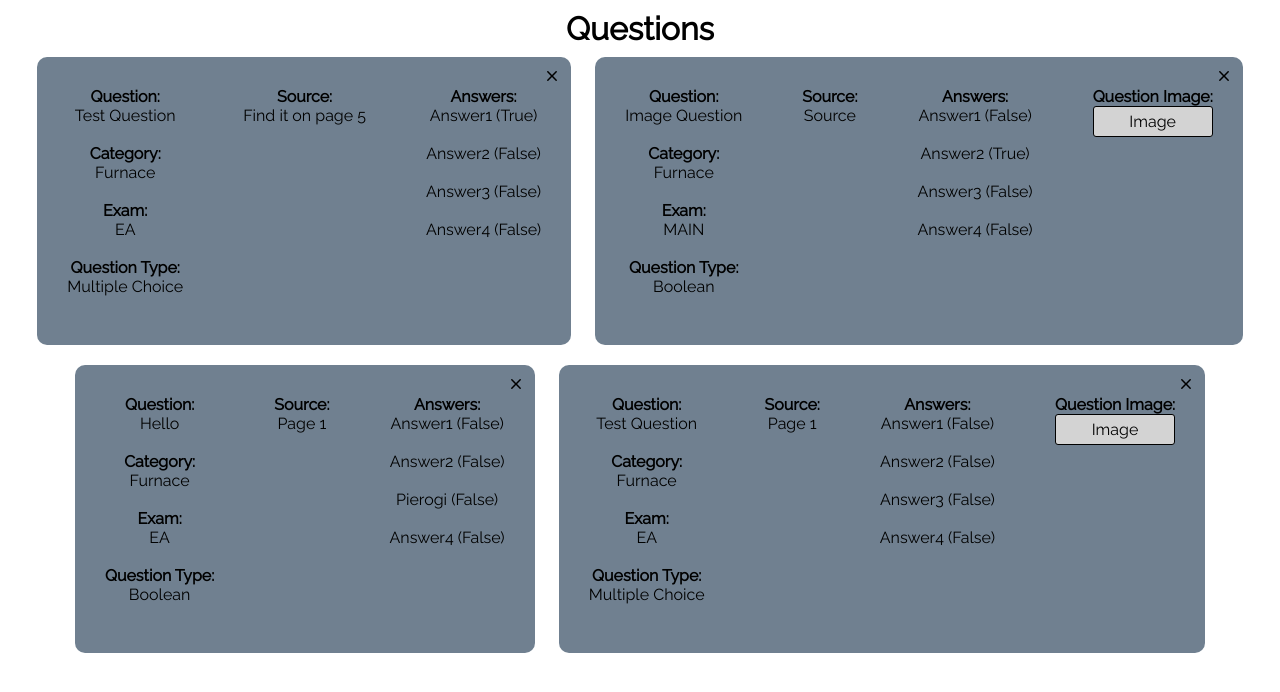
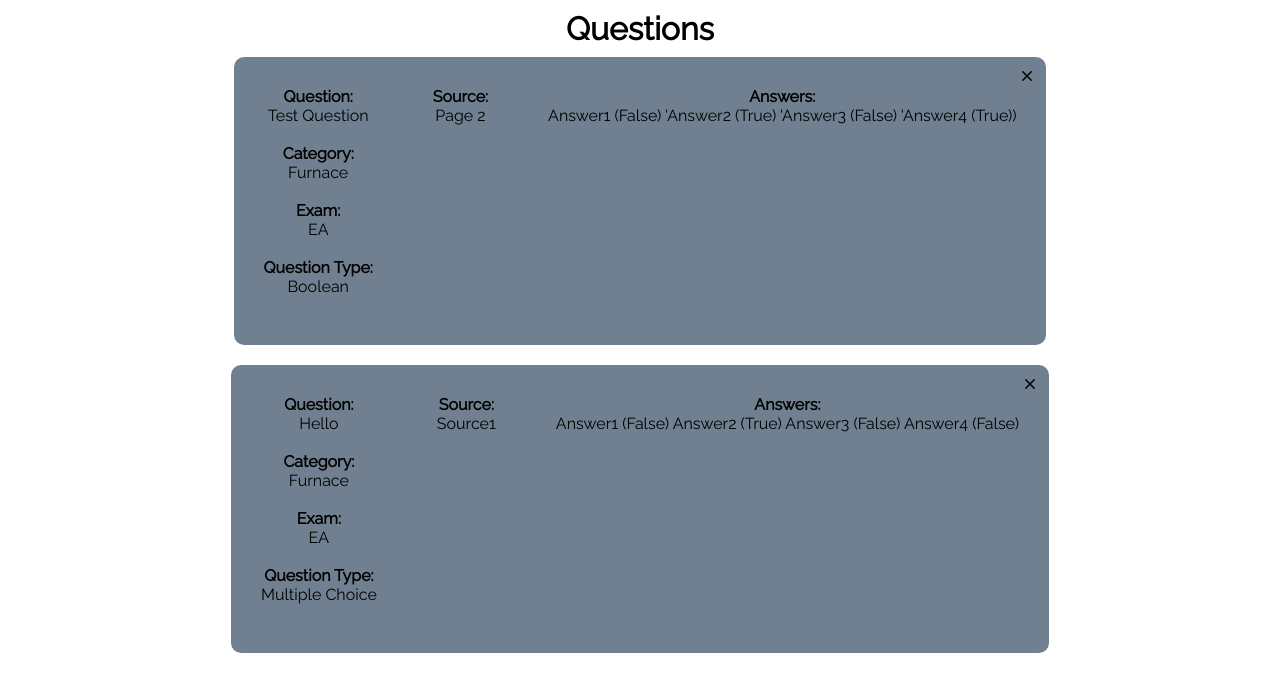
Before and after one commit to samhelman/energuytrainingdatabase, a Flask app: page /questions in a window 1280 px wide. Shown: the part 57-749 px from the top of the page. Run offline with Flask 2, Linux system fonts and the light colour scheme; a user stored in the database is signed in; data comes from the database, SQL or seed files in the repository.

Commit message:
Editted format of Question model to match requirements of the client.

```diff
--- a/package/models.py
+++ b/package/models.py
@@ -23,10 +23,7 @@ class Question(db.Model):
   question = db.Column(db.String(100), nullable=False)
   question_type = db.Column(db.String(100), nullable=False)
   question_image = db.Column(db.String(100), nullable=True)
-  answer_1 = db.Column(db.String(100), nullable=False)
-  answer_2 = db.Column(db.String(100), nullable=False)
-  answer_3 = db.Column(db.String(100), nullable=False)
-  answer_4 = db.Column(db.String(100), nullable=False)
+  answers = db.Column(db.String(255), nullable=False)
   source = db.Column(db.String(100), nullable=False)
 
   def __repr__(self):
--- a/package/routes.py
+++ b/package/routes.py
@@ -70,10 +70,7 @@ def add_question():
       question=question,
       question_type=question_type,
       question_image=question_image,
-      answer_1=f'{answer_1}\n({correct_1})',
-      answer_2=f'{answer_2}\n({correct_2})',
-      answer_3=f'{answer_3}\n({correct_3})',
-      answer_4=f'{answer_4}\n({correct_4})',
+      answers=f"{answer_1} ({correct_1})\n{answer_2} ({correct_2})\n{answer_3} ({correct_3})\n{answer_4} ({correct_4})",
       source=source,
     )
     try:
--- a/package/schemas.py
+++ b/package/schemas.py
@@ -8,10 +8,7 @@ class QuestionSchema(ma.Schema):
       "question",
       "question_image",
       "question_type",
-      "answer_1",
-      "answer_2",
-      "answer_3",
-      "answer_4",
+      "answers",
       "source",
     )
 
--- a/package/templates/questions.html
+++ b/package/templates/questions.html
@@ -25,12 +25,9 @@
         </div>
         <div>
           <h4>Answers:</h4>
-          <p>{{ question.answer_1 }}</p><br>
-          <p>{{ question.answer_2 }}</p><br>
-          <p>{{ question.answer_3 }}</p><br>
-          <p>{{ question.answer_4 }}</p><br>
+          <p>{{ question.answers }}</p><br>
         </div>
-        {% if question.question_image %}
+        {% if question.question_image and question.question_image != 'No Image'%}
           <div>
             <h4>Question Image:</h4>
             <a target="_blank" class="image-link" href="{{ url_for('static', filename='images/' + question.question_image) }}">Image</a>
```
Also changed, not shown: package/site.db.
